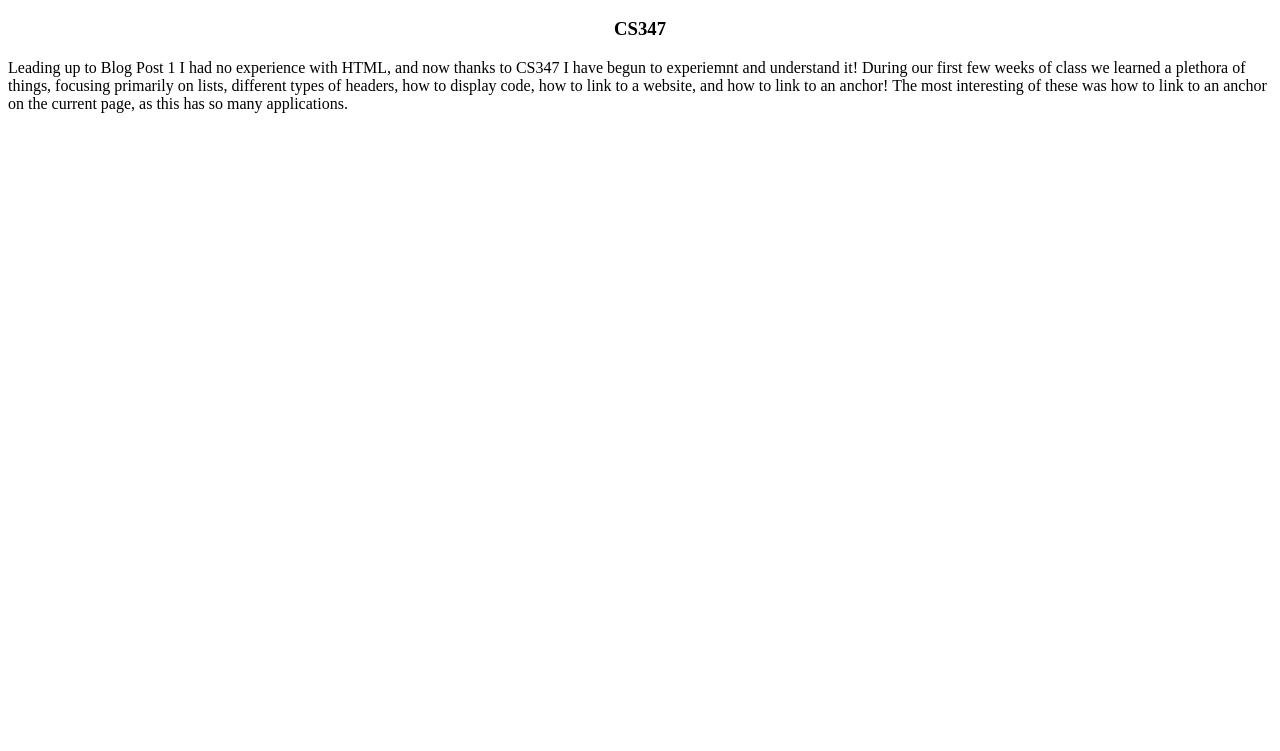
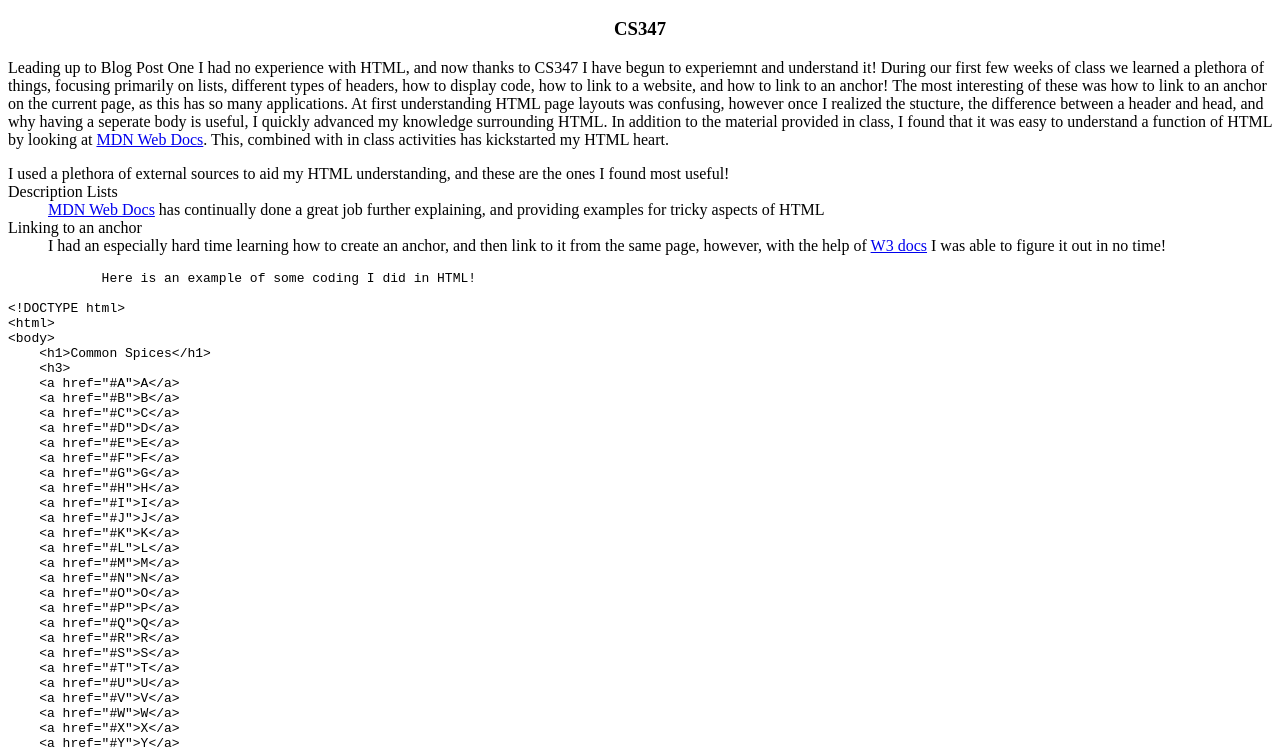
Before and after one commit to Brantleee/Blog, a plain HTML site: page blogOne.html in a window 1280 px wide. Shown: the part 48-799 px from the top of the page. Drawn offline with Linux system fonts and the light colour scheme.

Commit message:
BlogOneDone

```diff
--- a/blogOne.html
+++ b/blogOne.html
@@ -7,10 +7,89 @@
             <e>CS347</e>
         </h3>
         <p>
-            Leading up to Blog Post 1 I had no experience with HTML, and now thanks to CS347 I have begun to experiemnt and understand it! During our first few weeks of class we learned a plethora of things, focusing primarily on lists, different types of headers, how to display code, how to link to a website, and how to link to an anchor! The most interesting of these was how to link to an anchor on the current page, as this has so many applications.
+            Leading up to Blog Post One I had no experience with HTML, and now thanks to CS347 I have begun to experiemnt and understand it! During our first few weeks of class we learned a plethora of things, focusing primarily on lists, different types of headers, how to display code, how to link to a website, and how to link to an anchor! The most interesting of these was how to link to an anchor on the current page, as this has so many applications. At first understanding HTML page layouts was confusing, however once I realized the stucture, the difference between a header and head, and why having a seperate body is useful, I quickly advanced my knowledge surrounding HTML. In addition to the material provided in class, I found that it was easy to understand a function of HTML by looking at <a href = "https://developer.mozilla.org/en-US/">MDN Web Docs</a>. This, combined with in class activities has kickstarted my HTML heart.
         </p>
         <dl>
-            <dt></dt>
+            I used a plethora of external sources to aid my HTML understanding, and these are the ones I found most useful!
+            <dt>Description Lists</dt>
+            <dd><a href = "https://developer.mozilla.org/en-US/docs/Web/HTML/Element/dl">MDN Web Docs</a> has continually done a great job further explaining, and providing examples for tricky aspects of HTML</dd>
+            <dt>Linking to an anchor</dt>
+            <dd>I had an especially hard time learning how to create an anchor, and then link to it from the same page, however, with the help of <a href = "https://www.w3docs.com/snippets/html/how-to-create-an-anchor-link-to-jump-to-a-specific-part-of-a-page.html">W3 docs</a> I was able to figure it out in no time!</dd>
         </dl>
+        <pre>
+            Here is an example of some coding I did in HTML!
+            <code>
+&lt!DOCTYPE html&gt
+&lthtml&gt
+&ltbody&gt
+    &lth1&gtCommon Spices&lt/h1&gt
+    &lth3&gt
+    &lta href="#A"&gtA&lt/a&gt
+    &lta href="#B"&gtB&lt/a&gt
+    &lta href="#C"&gtC&lt/a&gt
+    &lta href="#D"&gtD&lt/a&gt
+    &lta href="#E"&gtE&lt/a&gt
+    &lta href="#F"&gtF&lt/a&gt
+    &lta href="#G"&gtG&lt/a&gt
+    &lta href="#H"&gtH&lt/a&gt
+    &lta href="#I"&gtI&lt/a&gt
+    &lta href="#J"&gtJ&lt/a&gt
+    &lta href="#K"&gtK&lt/a&gt
+    &lta href="#L"&gtL&lt/a&gt
+    &lta href="#M"&gtM&lt/a&gt
+    &lta href="#N"&gtN&lt/a&gt
+    &lta href="#O"&gtO&lt/a&gt
+    &lta href="#P"&gtP&lt/a&gt
+    &lta href="#Q"&gtQ&lt/a&gt
+    &lta href="#R"&gtR&lt/a&gt
+    &lta href="#S"&gtS&lt/a&gt
+    &lta href="#T"&gtT&lt/a&gt
+    &lta href="#U"&gtU&lt/a&gt
+    &lta href="#V"&gtV&lt/a&gt
+    &lta href="#W"&gtW&lt/a&gt
+    &lta href="#X"&gtX&lt/a&gt
+    &lta href="#Y"&gtY&lt/a&gt
+    &lta href="#Z"&gtZ&lt/a&gt
+    &lt/h3&gt
+    &lth2&gt&lta id="A"&gtA&lt/a&gt&lt/h2&gt
+    allspice
+    &lth2&gt&lta id="B"&gtB&lt/a&gt&lt/h2&gt
+    basil&ltbr&gt
+    bay leaves&ltbr&gt
+    black peppercorns
+    &lth2&gt&lta id="C"&gtC&lt/a&gt&lt/h2&gt
+    cayenne&ltbr&gt
+    chili powder&ltbr&gt
+    cinnamon&ltbr&gt
+    cloves&ltbr&gt
+    cumin&ltbr&gt
+    curry powder
+    &lth2&gt&lta id="D"&gtD&lt/a&gt&lt/h2&gt
+    dill weed
+    &lth2&gt&lta id="G"&gtG&lt/a&gt&lt/h2&gt
+    garlic powder&ltbr&gt
+    ginger
+    &lth2&gt&lta id="N"&gtN&lt/a&gt&lt/h2&gt
+    nutmeg
+    &lth2&gt&lta id="O"&gtO&lt/a&gt&lt/h2&gt
+    onion powder&ltbr&gt
+    oregano
+    &lth2&gt&lta id="P"&gtP&lt/a&gt&lt/h2&gt
+    paprika
+    &lth2&gt&lta id="R"&gtR&lt/a&gt&lt/h2&gt
+    red pepper flakes&ltbr&gt
+    rosemary
+    &lth2&gt&lta id="S"&gtS&lt/a&gt&lt/h2&gt
+    saffron&ltbr&gt
+    sage
+    &lth2&gt&lta id="T"&gtT&lt/a&gt&lt/h2&gt
+    tarragon&ltbr&gt
+    thyme
+    &lth2&gt&lta id="V"&gtV&lt/a&gt&lt/h2&gt
+    vanilla extract
+&lt/body&gt
+&lt/html&gt
+            </code>
+        </pre>
     </body>
 </html>
```
